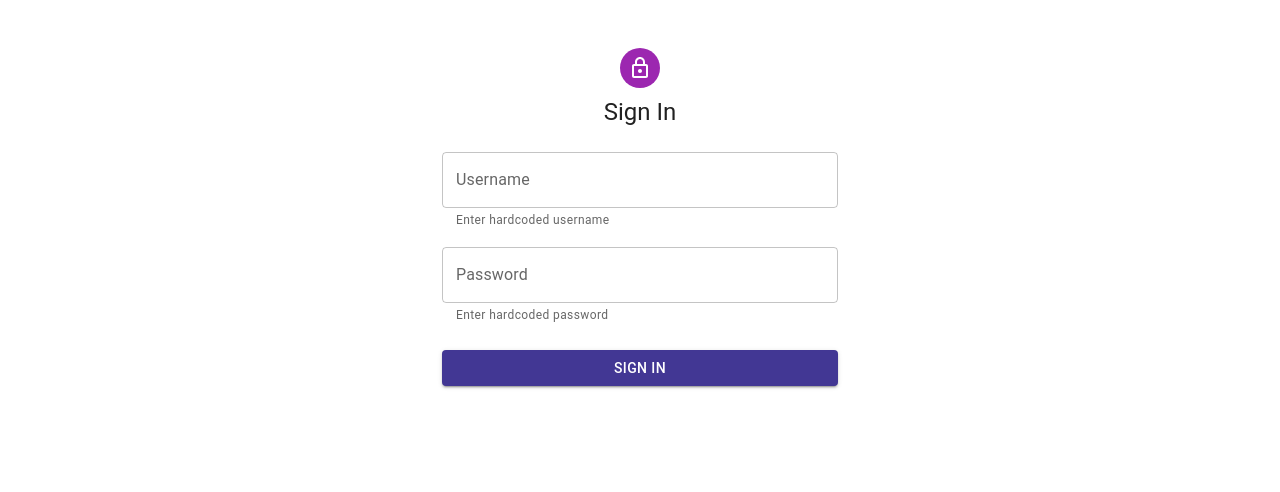
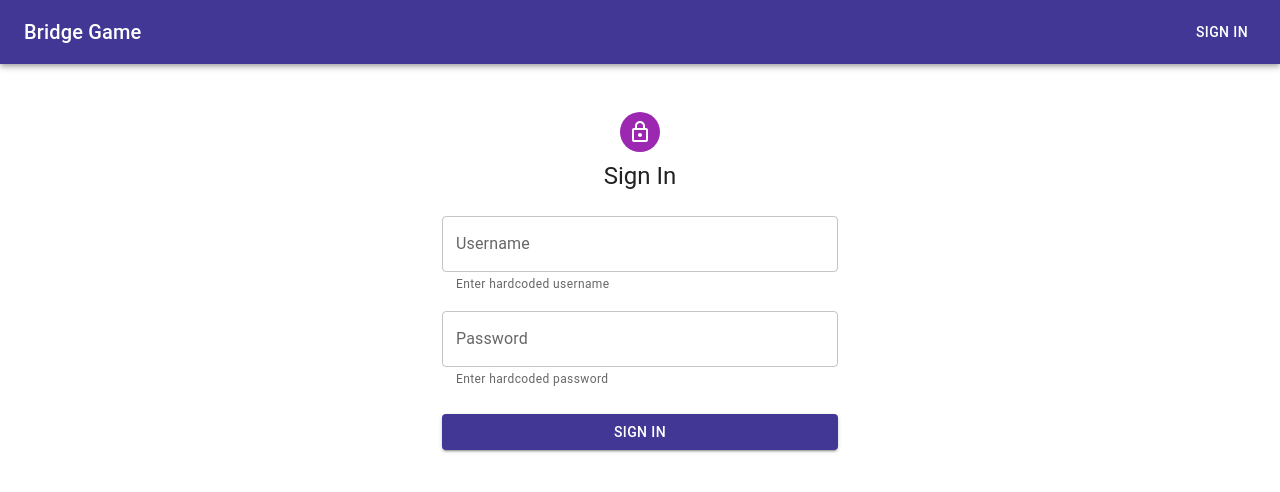
Before and after one commit to emmarrat/guess-card, a React (Create React App) app: page /login in a window 1280 px wide. Shown: the top 492 px of the page. Built offline with nearby package versions, Linux system fonts and the light colour scheme.

Commit message:
feat: added AppToolbar

```diff
--- a/src/App.tsx
+++ b/src/App.tsx
@@ -2,12 +2,14 @@
 import {Route, Routes} from 'react-router-dom';
 import {Container, CssBaseline, Typography} from '@mui/material';
 import Login from "./features/users/Login";
+import AppToolbar from "./components/UI/AppToolbar/AppToolbar";
 
 const App = () => {
   return (
     <>
       <CssBaseline/>
       <header>
+        <AppToolbar/>
       </header>
       <main>
         <Container maxWidth="xl" sx={{mt: 5}}>
--- /dev/null
+++ b/src/components/UI/AppToolbar/AnonymousMenu.tsx
@@ -0,0 +1,13 @@
+import React from 'react';
+import { Button } from '@mui/material';
+import { Link as NavLink } from 'react-router-dom';
+
+const AnonymousMenu = () => {
+  return (
+    <>
+      <Button component={NavLink} to="/login" color="inherit">Sign in </Button>
+    </>
+  );
+};
+
+export default AnonymousMenu;
--- /dev/null
+++ b/src/components/UI/AppToolbar/AppToolbar.tsx
@@ -0,0 +1,36 @@
+import React from 'react';
+import {AppBar, Grid, styled, Toolbar, Typography} from '@mui/material';
+import {Link as NavLink} from 'react-router-dom';
+import {useAppSelector} from "../../../app/hooks";
+import {selectUser} from "../../../features/users/usersSlice";
+import UserMenu from "./UserMenu";
+import AnonymousMenu from "./AnonymousMenu";
+
+const Link = styled(NavLink)({
+  color: 'inherit',
+  textDecoration: 'none',
+  '&:hover': {
+    color: 'inherit'
+  },
+});
+
+const AppToolbar = () => {
+  const user = useAppSelector(selectUser);
+
+  return (
+    <AppBar position="sticky" sx={{mb: 2, backgroundColor: "#423794"}}>
+      <Toolbar>
+        <Grid container justifyContent="space-between" alignItems="center">
+          <Typography variant="h6" component="div">
+            <Link to="/">Bridge Game</Link>
+          </Typography>
+          <Grid item>
+            {user ? (<UserMenu user={user}/> ): (<AnonymousMenu/>)}
+          </Grid>
+        </Grid>
+      </Toolbar>
+    </AppBar>
+  );
+};
+
+export default AppToolbar;
--- /dev/null
+++ b/src/components/UI/AppToolbar/UserMenu.tsx
@@ -0,0 +1,51 @@
+import React, {useState} from 'react';
+import {User} from '../../../types';
+import {Button, Menu, MenuItem} from '@mui/material';
+import {useNavigate} from "react-router-dom";
+import {useAppDispatch} from "../../../app/hooks";
+import {unsetUser} from "../../../features/users/usersSlice";
+
+
+interface Props {
+  user: User;
+}
+
+const UserMenu: React.FC<Props> = ({user}) => {
+  const dispatch = useAppDispatch();
+  const navigate = useNavigate();
+  const [anchorEl, setAnchorEl] = useState<HTMLElement | null>(null);
+  const handleClick = (event: React.MouseEvent<HTMLElement>) => {
+    setAnchorEl(event.currentTarget);
+  };
+
+  const handleClose = () => {
+    setAnchorEl(null);
+  };
+
+
+  const handleLogout =  () => {
+    dispatch((unsetUser()));
+    navigate('/login')
+  };
+
+  return (
+    <>
+      <Button
+        onClick={handleClick}
+        color="inherit"
+      >
+        Hello, {user.username}
+      </Button>
+      <Menu
+        anchorEl={anchorEl}
+        keepMounted
+        open={Boolean(anchorEl)}
+        onClose={handleClose}
+      >
+        <MenuItem onClick={handleLogout}>Logout</MenuItem>
+      </Menu>
+    </>
+  );
+};
+
+export default UserMenu;
```
